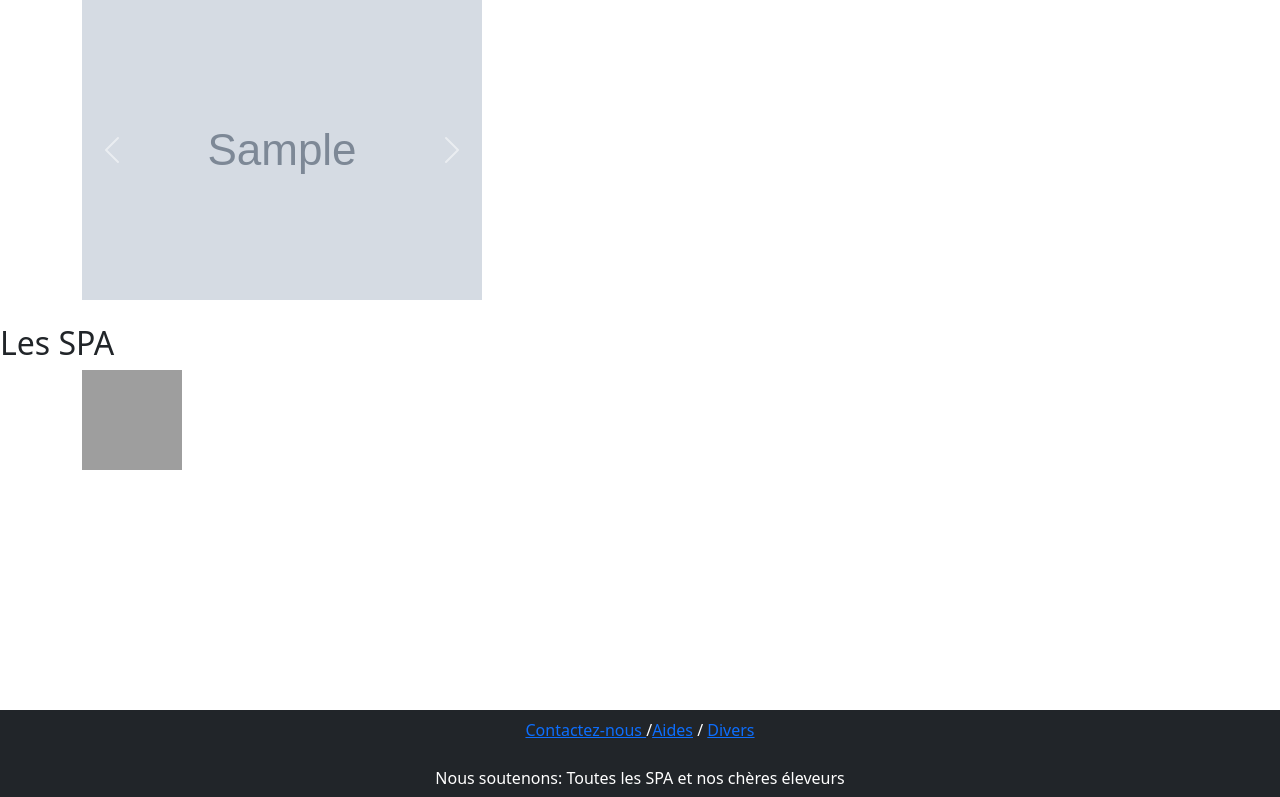
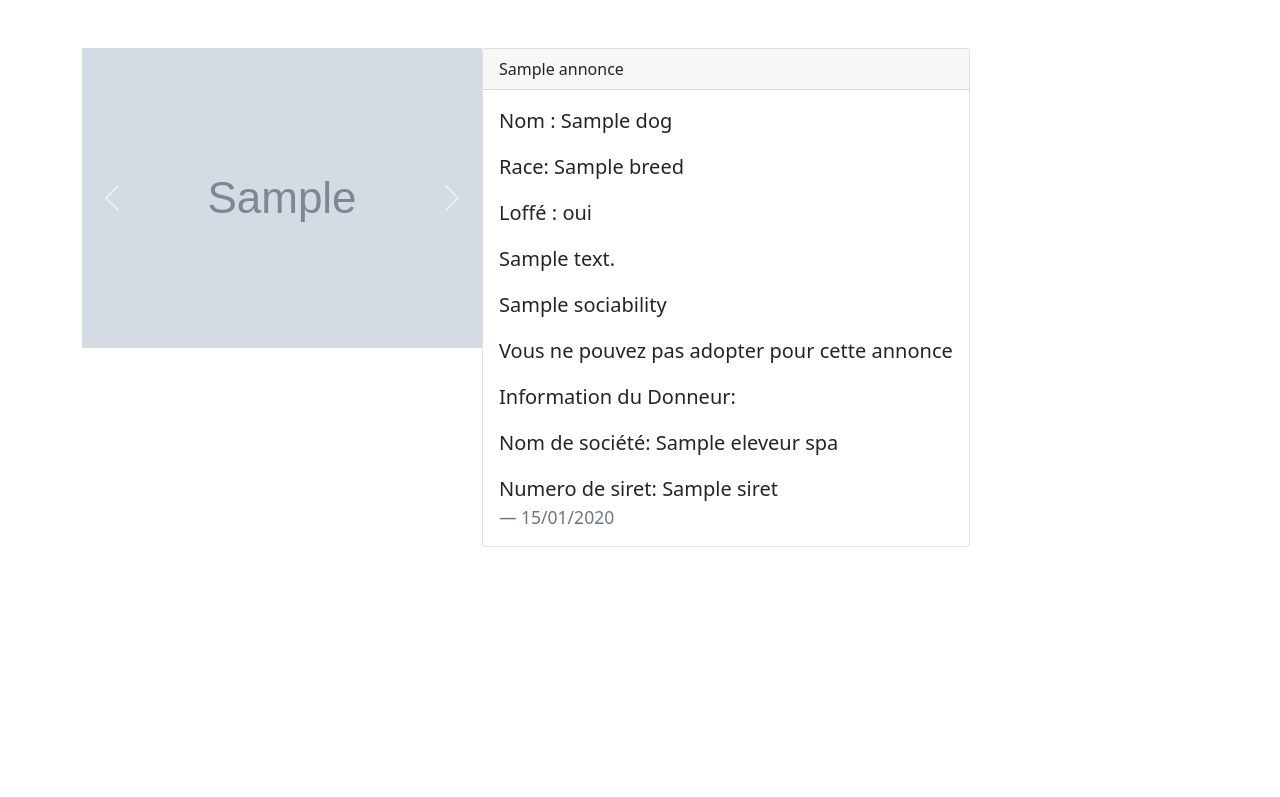
Before and after one commit to TMolinas/adopte-un-kien, a PHP site: template templates/adopt_dog/annonceShow.html.twig in a window 1280 px wide. Shown: the part 66-863 px from the top of the page. Run offline with PHP 8.4, Linux system fonts and the light colour scheme; the template is opened without the code that fills it: most values are stand-ins (such as "Sample title", 1, 10 or a date in 2020); grey boxes marked "Sample" are stand-in pictures; some libraries are stand-ins or nearby versions; grey boxes are pictures that could not be loaded.

Commit message:
Single Card fait sans les commentaires

```diff
--- a/public/style/style.css
+++ b/public/style/style.css
@@ -33,3 +33,8 @@
   width: 100%;
   height: auto;
 }
+
+.annonceDetail {
+    display: flex;
+    flex-direction: row;
+}
--- a/src/Entity/ElveursSpa.php
+++ b/src/Entity/ElveursSpa.php
@@ -24,7 +24,7 @@ class ElveursSpa extends User
     private $nameSociety;
 
     /**
-     * @ORM\Column(type="integer")
+     * @ORM\Column(type="integer", nullable=true)
      */
     private $siret;
 
--- a/templates/adopt_dog/annonceShow.html.twig
+++ b/templates/adopt_dog/annonceShow.html.twig
@@ -1,7 +1,11 @@
 {% extends 'base.html.twig' %}
 
 {%  block body %}
-    <div class="container">
+
+    <br><br>
+
+    <div class="container d-flex">
+        <div class="carousel">
         <div id="carouselExampleControls" class="carousel slide" data-bs-ride="carousel" style="width: 25em">
             <div class="carousel-inner">
 
@@ -23,6 +27,7 @@
 
 
             </div>
+
             <button class="carousel-control-prev" type="button" data-bs-target="#carouselExampleControls" data-bs-slide="prev">
                 <span class="carousel-control-prev-icon" aria-hidden="true"></span>
                 <span class="visually-hidden">Previous</span>
@@ -32,19 +37,54 @@
                 <span class="visually-hidden">Next</span>
             </button>
         </div>
+
+
+        </div>
+        <div class="card">
+            <div class="card-header">
+                {{ annonce.titre }}
+            </div>
+            <div class="card-body">
+                <blockquote class="blockquote mb-0">
+                    {% for dog in annonce.dogs %}
+                        <p> Nom : {{ dog.nameOfDog }}</p>
+                        <p>Race: {{ dog.breed }}</p>
+                        {% if dog.lof %}
+                            <p>Loffé : oui</p>
+                        {% endif %}
+                        {% if dog.description %}
+                            <p> {{ dog.description }}</p>
+                        {% endif %}
+                        {% if dog.sociability %}
+                            <p> {{ dog.sociability }}</p>
+                        {% endif %}
+                        {% if dog.canBeAdopted %}
+                            <p>Ce chien est adoptable: poster un message pour</p>
+                        {% endif %}
+                        {% if not dog.canBeAdopted %}
+                            <p>Vous ne pouvez pas adopter pour cette annonce</p>
+                        {% endif %}
+                    {% endfor %}
+                    {% if annonce.eleveurSpa %}
+                        <p>Information du Donneur:</p>
+                        <p> Nom de société: {{ annonce.eleveurSpa.nameSociety }}</p>
+                        {% if annonce.eleveurSpa.siret %}
+                            <p> Numero de siret: {{ annonce.eleveurSpa.siret }}</p>
+                        {% endif %}
+                    {% endif %}
+                    <footer class="blockquote-footer">{{ annonce.date | date("d/m/Y") }}</footer>
+                </blockquote>
+            </div>
+        </div>
+    </div>
+
+    <div class="container">
+
     </div>
 
         <br>
 
 
-        <h2>Les SPA</h2>
-
-        <div class="container">
-
-            <img src="https://upload.wikimedia.org/wikipedia/fr/thumb/0/00/Logo_de_la_SPA_%28France%29.png/813px-Logo_de_la_SPA_%28France%29.png"
-                 height="100px" width="100px">
-
-        </div>
 
         <br><br><br><br><br><br><br><br><br><br>
 
```
Lines whose indentation alone changed are shown as unchanged.
